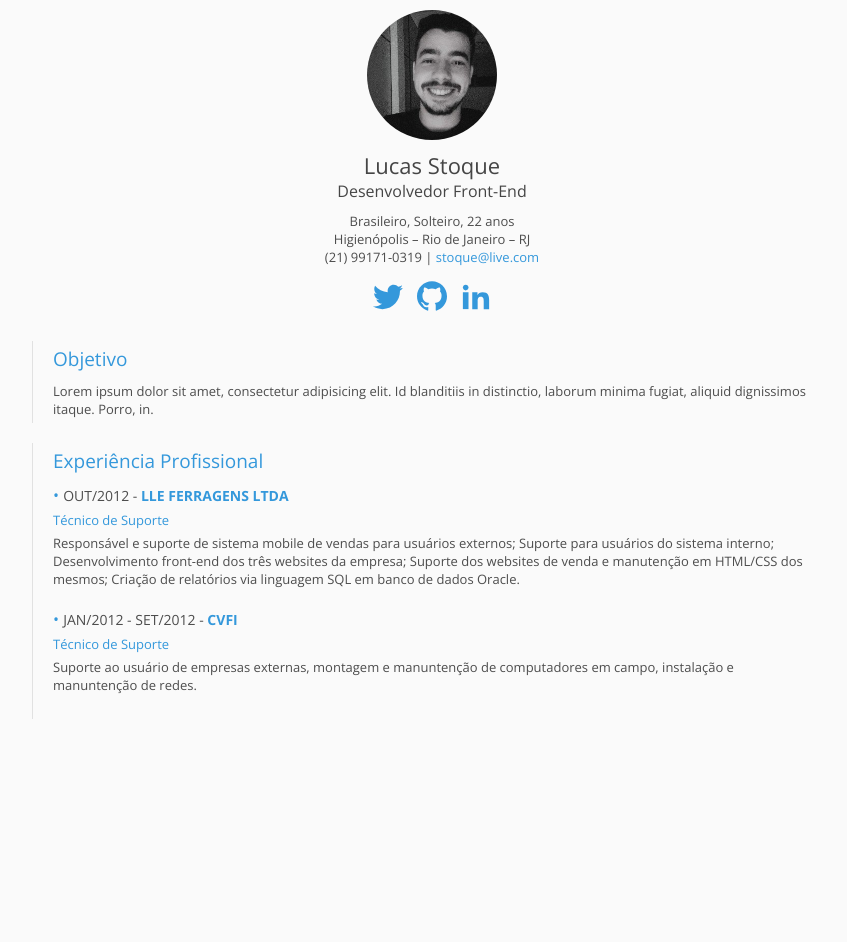
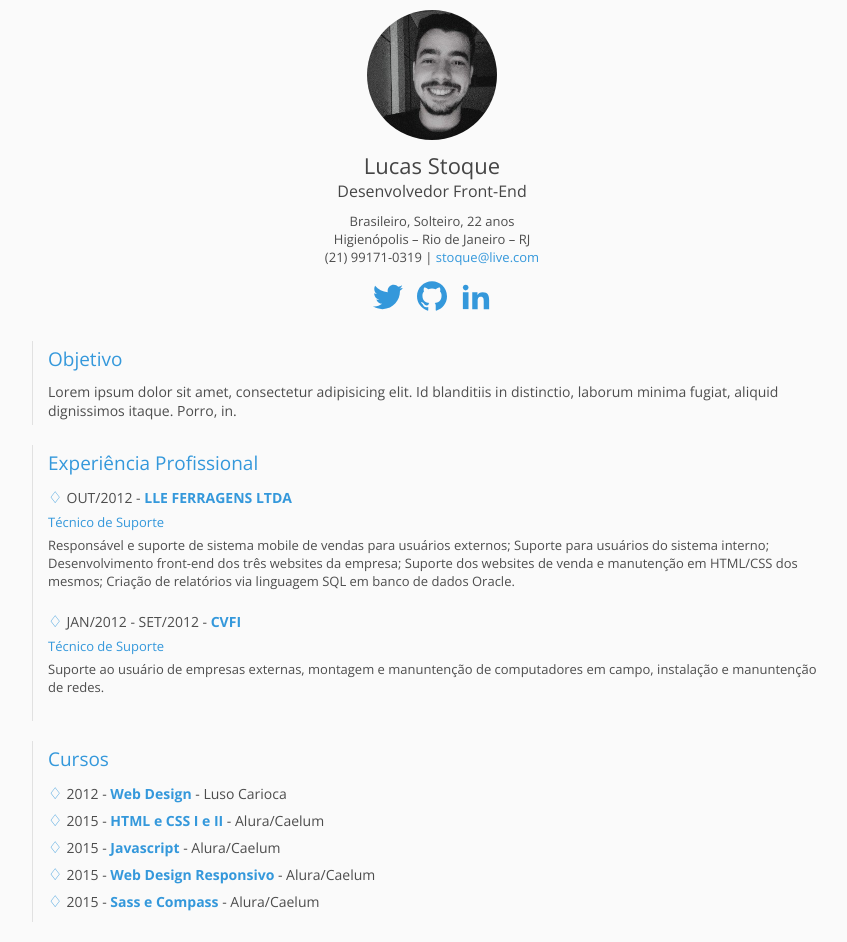
Before and after one commit to stoque/stoque.github.io, a Jekyll site: the page built from index.html, in a window 1280 px wide. Shown: the whole page, without its empty margins (208-1055 px from the left). Built offline with Jekyll 4.4.1, drawn with Linux system fonts in a browser that asks for light colours; before the commit the page ends 900 px from its top, so only the background shows below that.

Commit message:
List character before change

```diff
--- a/_layouts/default.html
+++ b/_layouts/default.html
@@ -58,6 +58,8 @@
 
 	<main>
 		<section>
+
+			<!-- Objetivo -->
 			<article class="article-content">
 				<h2 class="subtitle">Objetivo</h2>
 				<p class="text">
@@ -65,10 +67,10 @@
 				</p>
 			</article>
 
+			<!-- Experiencia Profissional -->
 			<article class="article-content">
 				<h2 class="subtitle">Experiência Profissional</h2>
-
-				<ul class="experience-list">
+				<ul class="article-list">
 					<li class="item">
 						<span class="name">OUT/2012 - <strong>LLE FERRAGENS LTDA</strong></span> <br>
 						<span class="function">Técnico de Suporte</span>
@@ -86,8 +88,28 @@
 						</p>
 					</li>
 				</ul>
+			</article>
 
-
+			<!-- Cursos -->
+			<article class="article-content">
+				<h2 class="subtitle">Cursos</h2>
+				<ul class="article-list">
+					<li class="item -small">
+						<span class="name">2012 - <strong>Web Design </strong> - Luso Carioca</span>
+					</li>
+					<li class="item -small">
+						<span class="name">2015 - <strong>HTML e CSS I e II</strong> - Alura/Caelum</span>
+					</li>
+					<li class="item -small">
+						<span class="name">2015 - <strong>Javascript</strong> - Alura/Caelum</span>
+					</li>
+					<li class="item -small">
+						<span class="name">2015 - <strong>Web Design Responsivo</strong> - Alura/Caelum</span>
+					</li>
+					<li class="item -small">
+						<span class="name">2015 - <strong>Sass e Compass</strong> - Alura/Caelum</span>
+					</li>
+				</ul>
 			</article>
 
 		</section>
--- a/src/stylus/base/_base.styl
+++ b/src/stylus/base/_base.styl
@@ -25,4 +25,4 @@ a
 		text-decoration underline
 
 main
-	padding 0 20px
+	padding 0 10px
--- a/src/stylus/module/_article.styl
+++ b/src/stylus/module/_article.styl
@@ -2,7 +2,7 @@
 	margin $space
 	lost-center 800px
 	border-left 1px solid darken($gray-lighter,10%)
-	padding $space-xs $space
+	padding $space-xs 15px
 	transition 0.6s
 
 	&:hover
@@ -16,4 +16,4 @@
 		font-weight normal
 
 	> .text
-		font-size rem(13px)
+		font-size rem(14px)
```
Also changed, not shown: assets/styles/main.css (+15 -11 lines), src/stylus/module/_list.styl (+6 -3 lines), assets/styles/main.min.css.
